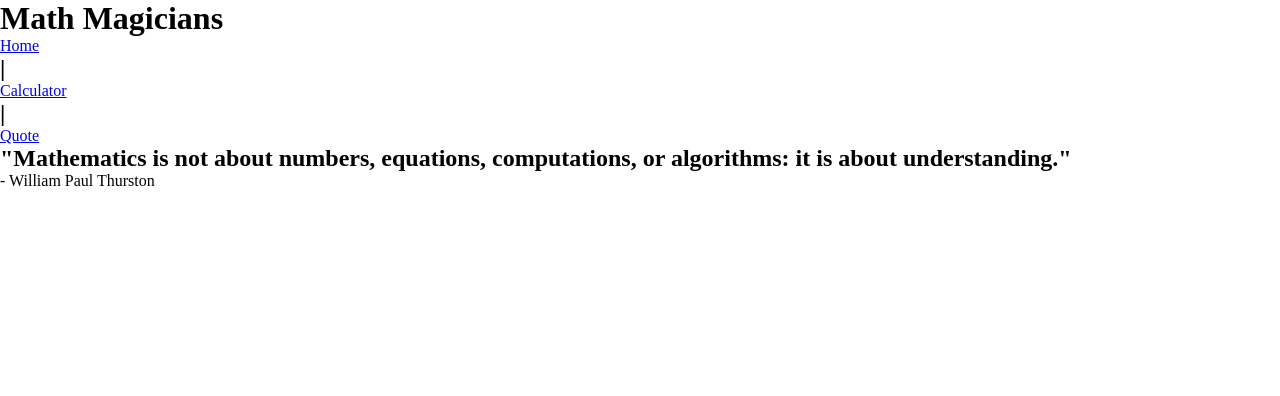
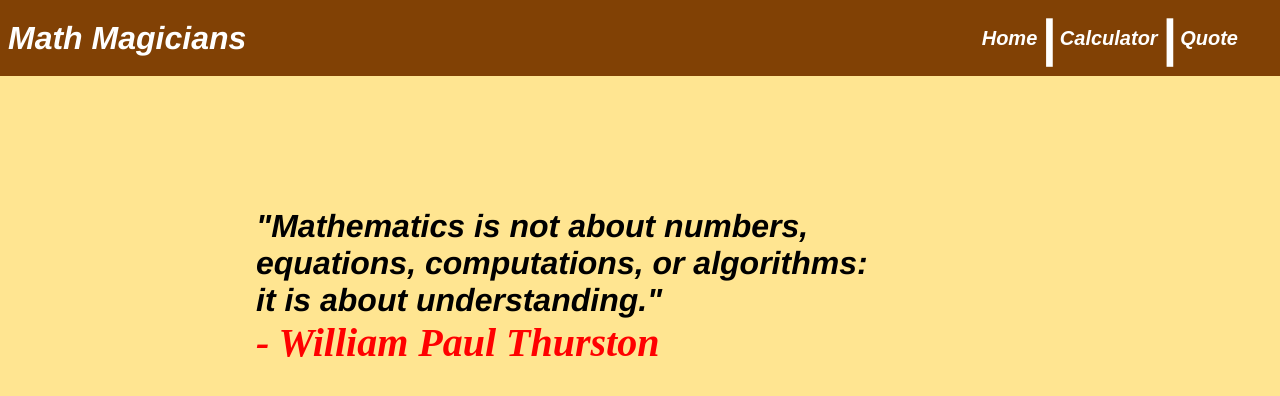
Before and after one commit to Talha-Hanif5666/Maths-Magician, a React (Create React App) app: page /quote in a window 1280 px wide. Shown: the top 396 px of the page. Built offline with nearby package versions, Linux system fonts and the light colour scheme.

Commit message:
Add CSS file

```diff
--- a/src/style.css
+++ b/src/style.css
@@ -6,6 +6,11 @@
 .main {
   width: 50%;
   margin: 0 auto;
+  background-color: #ffe591;
+}
+
+body {
+  background-color: #ffe591;
 }
 
 .display {
@@ -16,6 +21,16 @@
 input {
   background-color: #858694;
   padding: 20px;
+  border: none;
+  color: #ffff;
+  font-size: 30px;
+  text-align: end;
+}
+
+.result,
+input {
+  background-color: #858694;
+  padding: 10px;
   border: none;
   color: #ffff;
   font-size: 30px;
@@ -46,3 +61,131 @@ button {
   background-color: #f5913e;
   font-size: 25px;
 }
+
+.container {
+  width: 60%;
+  margin: 0 auto;
+}
+
+.wrapper {
+  display: flex;
+  flex-direction: row;
+  align-items: center;
+  background-color: #ffe591;
+}
+
+.header {
+  display: flex;
+  flex-direction: row;
+  justify-content: space-between;
+  align-items: center;
+  background-color: #814105;
+  padding: 0.5rem;
+  font-family: 'Times new romans', sans-serif;
+  color: white;
+}
+
+.h1 {
+  font-size: 1.25rem;
+}
+
+h2 {
+  font-size: 3.25rem;
+  font-family: 'Franklin Gothic Medium', 'Arial Narrow', Arial, sans-serif;
+  font-style: italic;
+  color: #6d3603;
+}
+
+.main-heading {
+  font-family: 'Franklin Gothic Medium', 'Arial Narrow', Arial, sans-serif;
+  font-style: italic;
+}
+
+.quotetext {
+  width: 80%;
+  margin-top: 100px;
+  font-family: 'Franklin Gothic Medium', 'Arial Narrow', Arial, sans-serif;
+  font-style: italic;
+}
+
+.line {
+  color: white;
+}
+
+.nav-link {
+  display: flex;
+  flex-direction: row;
+  justify-content: space-between;
+  align-items: center;
+  font-size: 0.75rem;
+  margin-right: 30px;
+}
+
+.nav-item {
+  text-decoration: none;
+  font-size: 20px;
+  font-weight: 700;
+  margin: 0 0.25rem;
+  color: white;
+  font-style: italic;
+}
+
+.nav-item:focus {
+  color: #f1c40f;
+}
+
+.home-container {
+  width: 80vw;
+  height: 70vh;
+  margin: 2rem auto;
+  line-height: 1.5rem;
+  background-color: white;
+  box-shadow: 10px 10px 10px 10px #8f541d;
+}
+
+.home-title {
+  text-align: center;
+  text-decoration: underline;
+  font-size: 1.5rem;
+  padding: 1rem;
+}
+
+.home-desc {
+  font-size: 20px;
+  text-align: center;
+  padding: 1rem 1rem;
+}
+
+.result {
+  margin-top: 20px;
+}
+
+.qoute {
+  width: 60%;
+  padding: 2rem;
+  margin: 0 auto;
+}
+
+.qoute h1 {
+  font-size: 2rem;
+}
+
+.author {
+  font-size: 2.5rem;
+  color: red;
+  font-style: italic;
+  font-weight: bold;
+}
+
+.buttons {
+  background-color: #e0e0e0;
+  display: block;
+}
+
+.opreator {
+  background-color: #f5913e;
+}
+
+button:hover {
+  cursor: pointer;
+}
```
